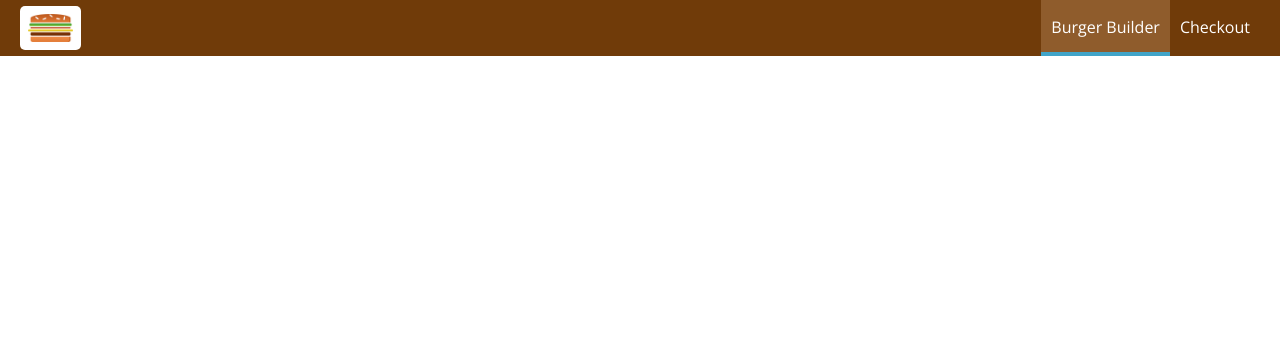
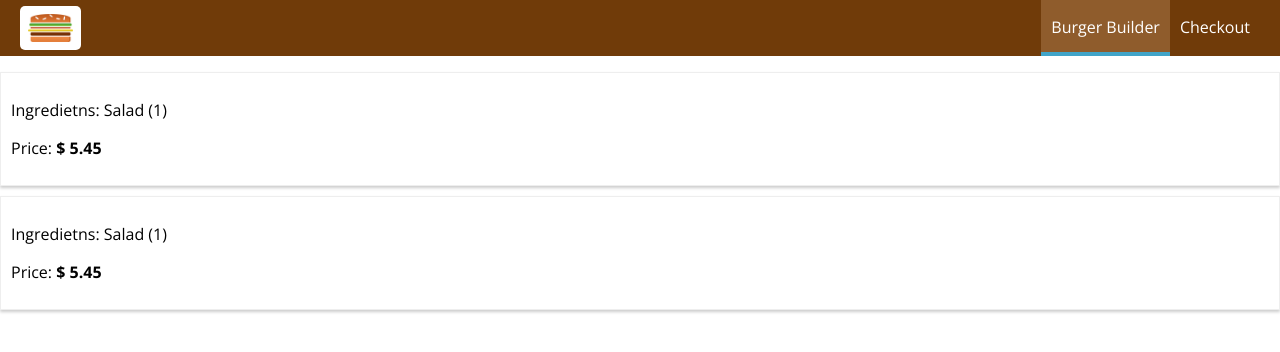
Before and after one commit to delwinbest/react-complete-guide-LEGACY, a React (Create React App) app: page /orders in a window 1280 px wide. Shown: the top 352 px of the page. Built offline with nearby package versions, Linux system fonts and the light colour scheme.

Commit message:
add orders components and sub component with routing

```diff
--- a/src/App.js
+++ b/src/App.js
@@ -1,6 +1,7 @@
 import React, { Component } from 'react';
 import Layout from './hoc/Layout/Layout';
 import BurgerBuilder from './containers/BurgerBuilder/BurgerBuilder';
+import Orders from './containers/Orders/Orders';
 import { Route, Switch } from 'react-router-dom';
 import Checkout from './containers/Checkout/Checkout';
 
@@ -11,6 +12,7 @@
         <Layout>
           <Switch>
             <Route path="/checkout" component={Checkout} />
+            <Route path="/orders" component={Orders} />
             <Route path="/" exact component={BurgerBuilder} />
           </Switch>
         </Layout>
--- /dev/null
+++ b/src/components/Order/Order.js
@@ -0,0 +1,11 @@
+import React from 'react';
+import classes from './Order.module.scss';
+
+const order = (props) => (
+    <div className={classes.Order}>
+        <p>Ingredietns: Salad (1)</p>
+        <p>Price: <strong>$ 5.45</strong></p>
+    </div>
+);
+
+export default order;
--- /dev/null
+++ b/src/components/Order/Order.module.scss
@@ -0,0 +1,8 @@
+.Order {
+    width: 100%;
+    border: 1px solid #eee;
+    box-shadow: 0 2px 3px #ccc;
+    padding: 10px;
+    margin: 10px auto;
+    box-sizing: border-box;
+}
--- /dev/null
+++ b/src/containers/Orders/Orders.js
@@ -0,0 +1,16 @@
+import React, { Component } from 'react';
+import Order from '../../components/Order/Order';
+// import classes from './Orders.modules.scss';
+
+class Orders extends Component {
+    render() {
+        return(
+            <div>
+                <Order />
+                <Order />
+            </div>
+        );
+    }
+}
+
+export default Orders;
```
Also changed, not shown: src/containers/Orders/Orders.module.scss (added).
